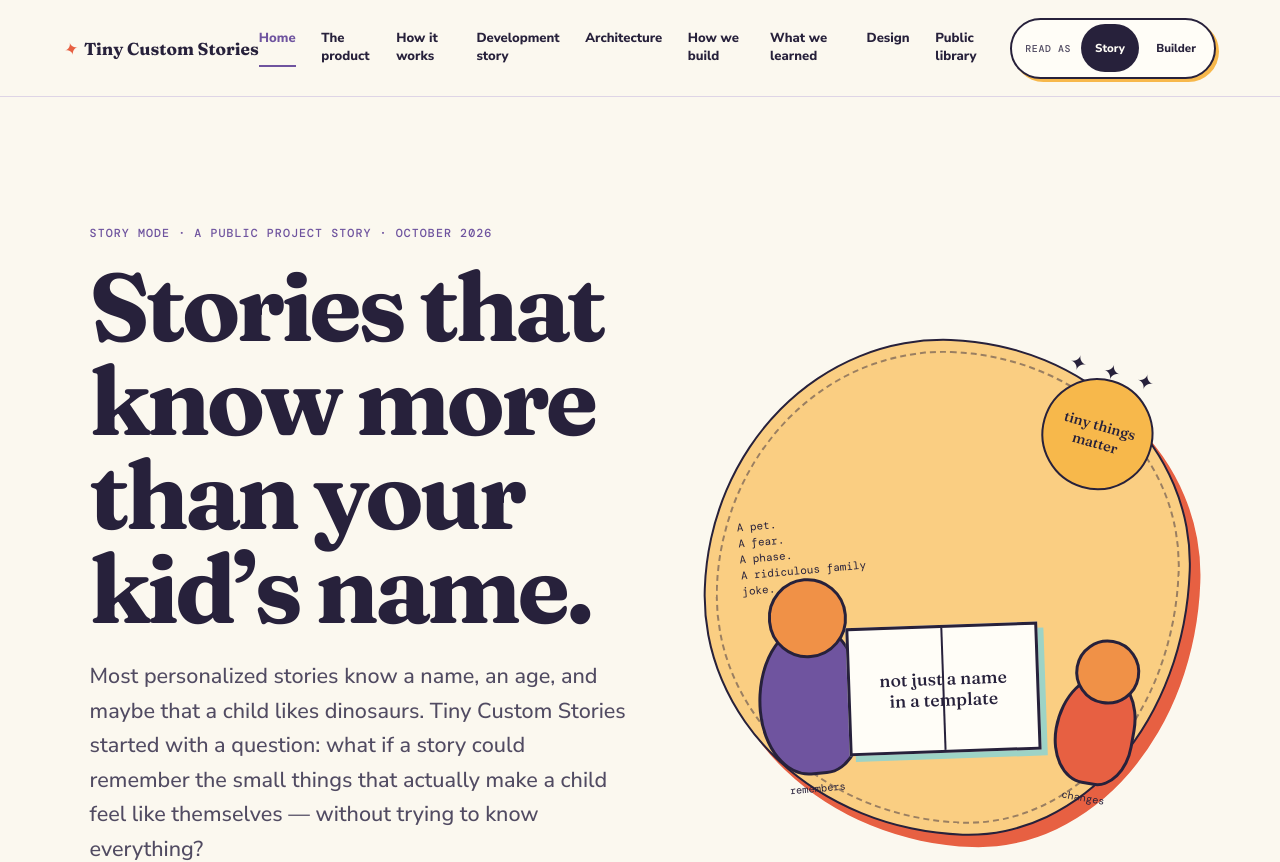
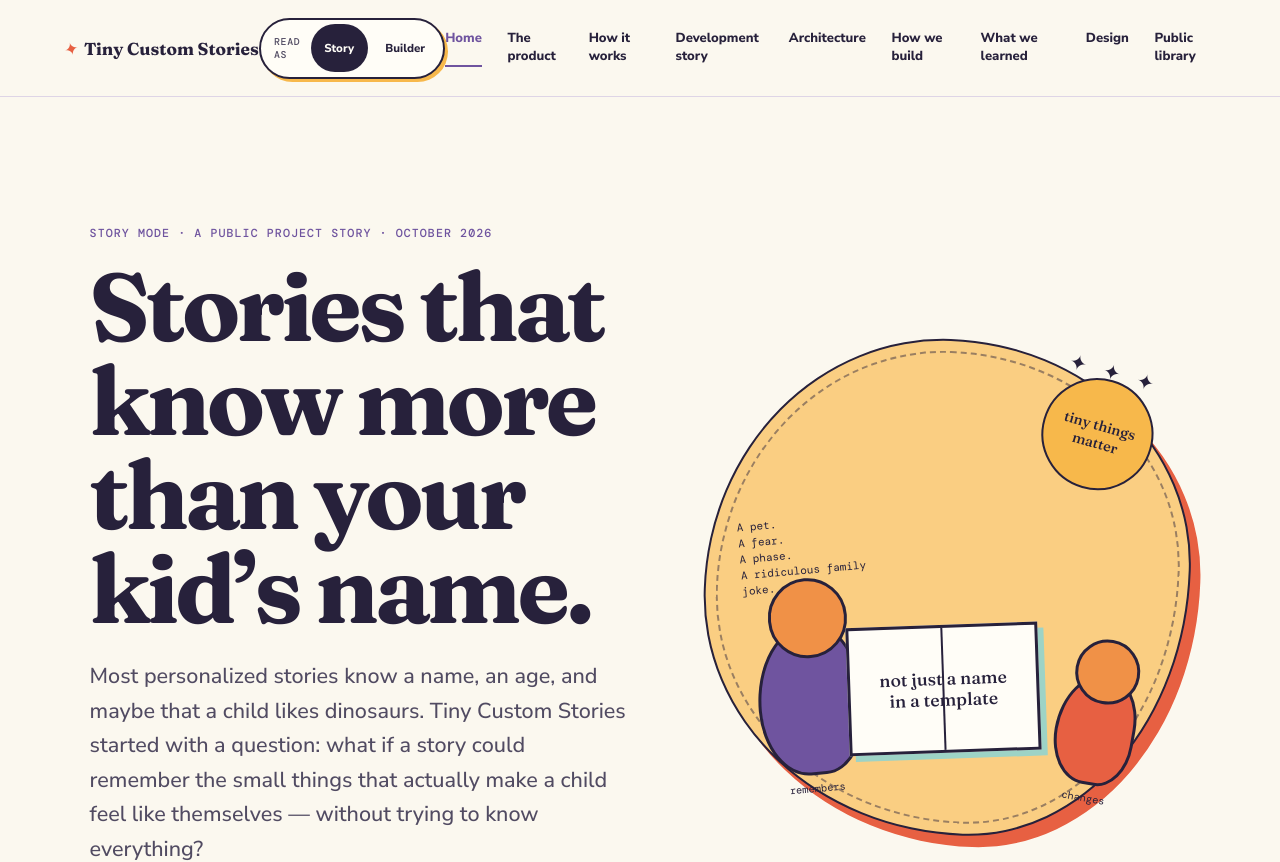
Before and after one commit to TinyCustomStories/tiny-custom-stories-project-story, a React (Vite) app: page / in a window 1280 px wide. Shown: the top 862 px of the page. Built offline with nearby package versions, Linux system fonts and the light colour scheme.

Commit message:
fix: keep reading mode switch visible on small screens

```diff
--- a/src/App.tsx
+++ b/src/App.tsx
@@ -3313,11 +3313,6 @@
     return () => window.removeEventListener('keydown', closeOnEscape);
   }, [menuOpen]);
 
-  const changeReadingMode = (mode: ReadingMode) => {
-    onReadingModeChange(mode);
-    setMenuOpen(false);
-  };
-
   return (
     <div className="page-shell">
       <a className="skip-link" href="#main-content">
@@ -3334,6 +3329,30 @@
           </span>
           Tiny Custom Stories
         </Link>
+        <div className="header-controls">
+          <div
+            className="reading-mode-switch"
+            role="group"
+            aria-label="Project story reading mode"
+          >
+            <span>Read as</span>
+            <button
+              type="button"
+              className={readingMode === 'story' ? 'active' : undefined}
+              aria-pressed={readingMode === 'story'}
+              onClick={() => onReadingModeChange('story')}
+            >
+              Story
+            </button>
+            <button
+              type="button"
+              className={readingMode === 'builder' ? 'active' : undefined}
+              aria-pressed={readingMode === 'builder'}
+              onClick={() => onReadingModeChange('builder')}
+            >
+              Builder
+            </button>
+          </div>
           <button
             ref={menuButtonRef}
             type="button"
@@ -3350,6 +3369,7 @@
             </span>
             <span>{menuOpen ? 'Close' : 'Menu'}</span>
           </button>
+        </div>
         <div
           id="project-story-navigation"
           className={`header-navigation${menuOpen ? ' mobile-open' : ''}`}
@@ -3365,29 +3385,6 @@
               </Link>
             ))}
           </nav>
-          <div
-            className="reading-mode-switch"
-            role="group"
-            aria-label="Project story reading mode"
-          >
-            <span>Read as</span>
-            <button
-              type="button"
-              className={readingMode === 'story' ? 'active' : undefined}
-              aria-pressed={readingMode === 'story'}
-              onClick={() => changeReadingMode('story')}
-            >
-              Story
-            </button>
-            <button
-              type="button"
-              className={readingMode === 'builder' ? 'active' : undefined}
-              aria-pressed={readingMode === 'builder'}
-              onClick={() => changeReadingMode('builder')}
-            >
-              Builder
-            </button>
-          </div>
         </div>
       </header>
       <main id="main-content">
```
Lines whose indentation alone changed are shown as unchanged.
